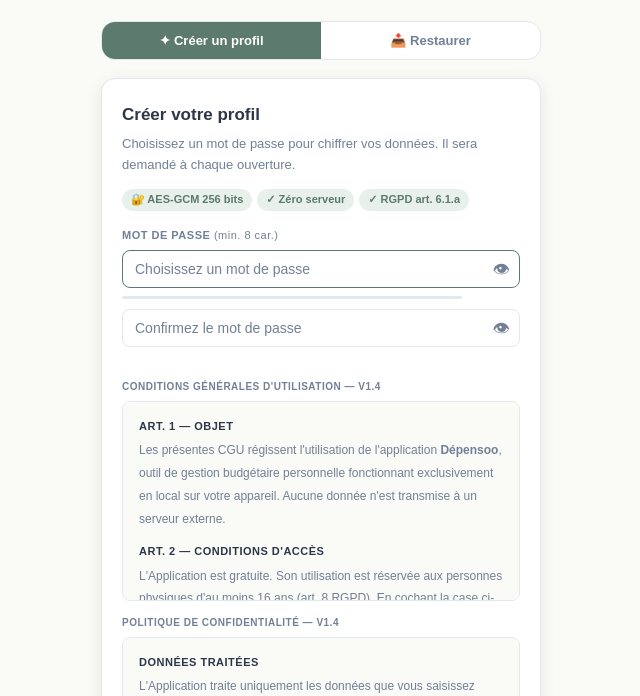
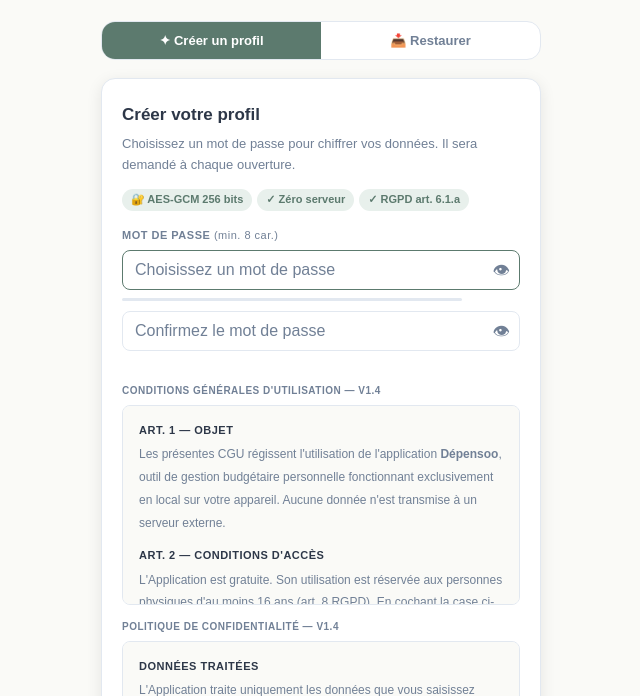
Before and after one commit to kerlumys/depensoo, a plain HTML site: page index.html in a window 1280 px wide. Shown: the part 104-800 px from the top of the page, without its empty margins (319-959 px from the left). Drawn offline with Linux system fonts and the light colour scheme.

Commit message:
Add files via upload

```diff
--- a/index.html
+++ b/index.html
@@ -7,7 +7,7 @@
 <meta name="apple-mobile-web-app-title" content="Dépensoo">
 <meta name="apple-mobile-web-app-capable" content="yes">
 <meta name="mobile-web-app-capable" content="yes">
-<meta name="viewport" content="width=device-width, initial-scale=1.0">
+<meta name="viewport" content="width=device-width, initial-scale=1.0, maximum-scale=1.0, user-scalable=no">
 <title>Dépensoo — budget sécurisé</title>
 <meta name="description" content="Dépensoo : application de budget personnel locale, chiffrée et privée. Aucune donnée ne quitte votre appareil.">
 <meta name="robots" content="index,follow">
@@ -709,6 +709,10 @@
 .imp-sel-bar a{color:var(--sage);cursor:pointer;text-decoration:underline}
 .imp-chk-row{display:flex;align-items:center;gap:8px;font-size:13px;cursor:pointer;padding:6px 0}
 .imp-chk-row input{accent-color:var(--sage);width:15px;height:15px;cursor:pointer;flex-shrink:0}
+/* iOS Safari anti-zoom — empêche le zoom automatique sur les champs de saisie */
+input, select, textarea { font-size: 16px !important; }
+/* touch-action pour désactiver le double-tap zoom */
+* { touch-action: manipulation; }
 </style>
 <body>
 
```
